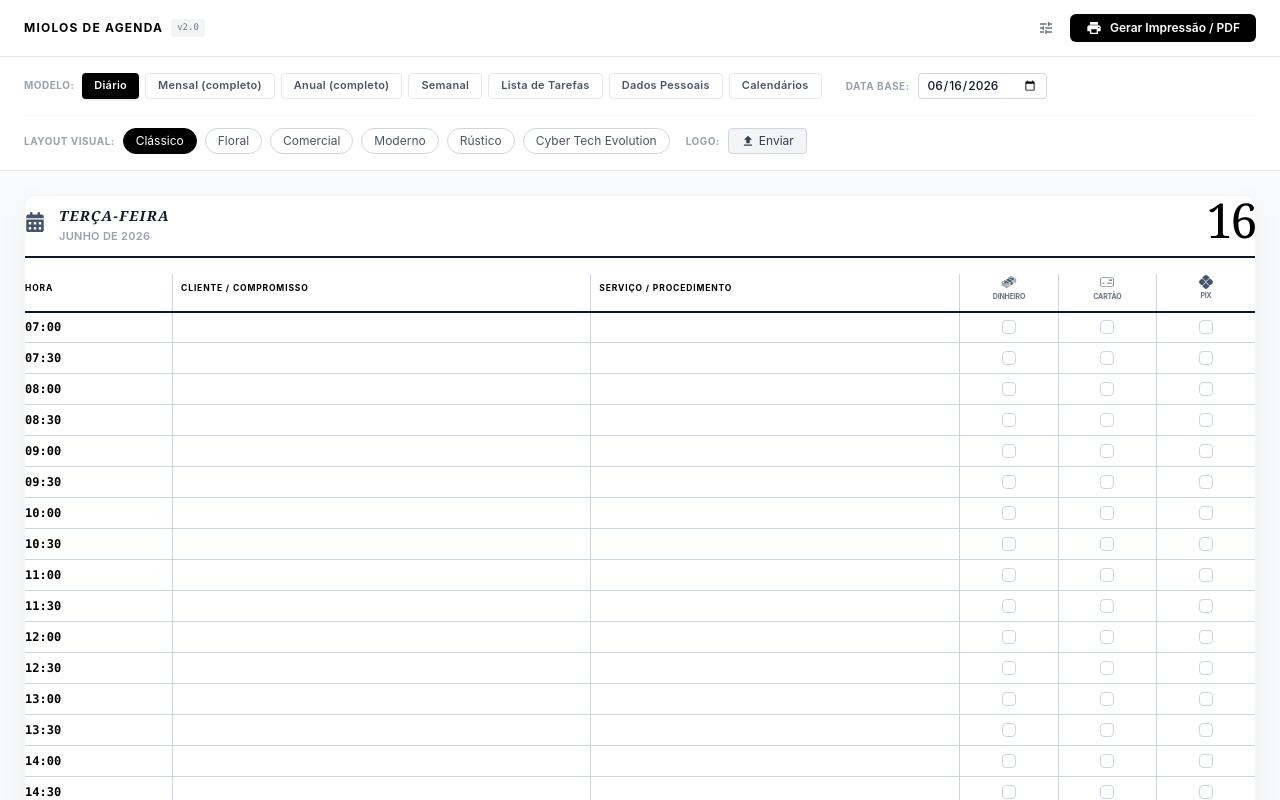
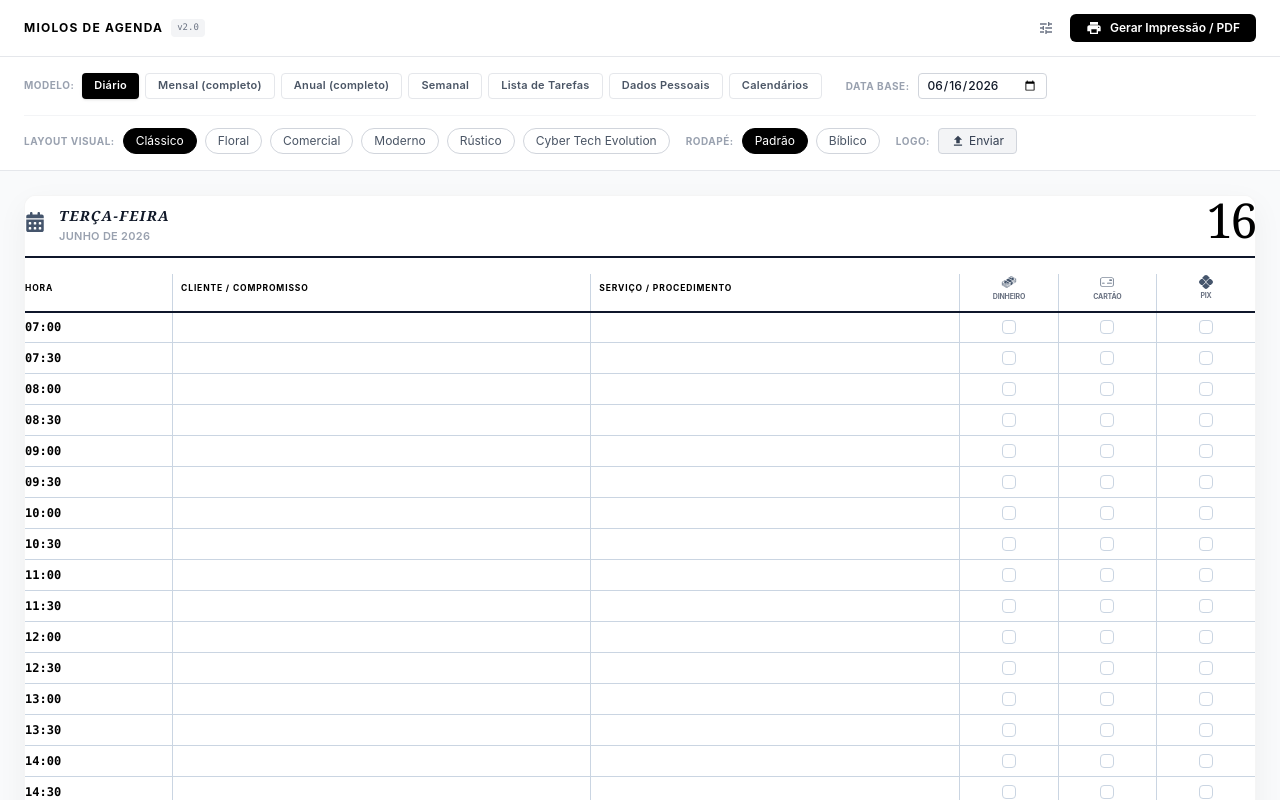
Before and after one commit to andreluismoraes500/Gerador-Miolo, a React (Vite) app: page / in a window 1280 px wide. Shown: the top 800 px of the page. Built offline with nearby package versions, Linux system fonts and the light colour scheme.

Commit message:
melhorando para rodapé com versões bibliocas

```diff
--- a/src/App.jsx
+++ b/src/App.jsx
@@ -26,6 +26,7 @@ function AppContent() {
   const [printing, setPrinting] = useState(false);
   const [showConfig, setShowConfig] = useState(true);
   const [colorTheme, setColorTheme] = useState("classico");
+  const [footerType, setFooterType] = useState("default"); // 👈 ESTADO DO RODAPÉ
 
   const { logo, setLogo } = useAgendaConfig();
 
@@ -60,8 +61,6 @@ function AppContent() {
     const reader = new FileReader();
     reader.onloadend = () => {
       setLogo(reader.result);
-      // Força a atualização do componente AgendaPreview resetando a key?
-      // Não necessário se o prop logo mudar, mas podemos forçar um re-render do preview com key.
     };
     reader.readAsDataURL(file);
   };
@@ -145,6 +144,7 @@ function AppContent() {
           </div>
 
           <div className="flex flex-wrap items-center gap-4 border-t border-gray-100 pt-3">
+            {/* Temas */}
             <div className="flex items-center gap-2">
               <label className="text-[10px] font-bold uppercase tracking-wider text-gray-400 whitespace-nowrap">
                 Layout Visual:
@@ -166,6 +166,34 @@ function AppContent() {
               </div>
             </div>
 
+            {/* 👇 SELETOR DE RODAPÉ */}
+            <div className="flex items-center gap-2">
+              <label className="text-[10px] font-bold uppercase tracking-wider text-gray-400 whitespace-nowrap">
+                Rodapé:
+              </label>
+              <button
+                onClick={() => setFooterType("default")}
+                className={`px-3 py-1 text-xs rounded-full border transition ${
+                  footerType === "default"
+                    ? "bg-black text-white border-black"
+                    : "bg-white text-gray-600 border-gray-300 hover:bg-gray-50"
+                }`}
+              >
+                Padrão
+              </button>
+              <button
+                onClick={() => setFooterType("biblical")}
+                className={`px-3 py-1 text-xs rounded-full border transition ${
+                  footerType === "biblical"
+                    ? "bg-black text-white border-black"
+                    : "bg-white text-gray-600 border-gray-300 hover:bg-gray-50"
+                }`}
+              >
+                Bíblico
+              </button>
+            </div>
+
+            {/* Logo */}
             <div className="flex items-center gap-2">
               <label className="text-[10px] font-bold uppercase tracking-wider text-gray-400">
                 Logo:
@@ -195,7 +223,7 @@ function AppContent() {
 
       <main className="flex-1 p-6 flex justify-center items-start overflow-y-auto print:p-0 print:overflow-visible">
         <AgendaPreview
-          key={`${template}-${selectedDate}-${colorTheme}-${logo}`} // Força re-render quando logo mudar
+          key={`${template}-${selectedDate}-${colorTheme}-${logo}-${footerType}`}
           template={template}
           customName={footerName}
           paid={paid}
@@ -203,6 +231,7 @@ function AppContent() {
           printing={printing}
           colorTheme={colorTheme}
           logo={logo}
+          footerType={footerType}
         />
       </main>
 
--- a/src/components/AgendaPreview.jsx
+++ b/src/components/AgendaPreview.jsx
@@ -8,6 +8,7 @@ export default function AgendaPreview({
   printing,
   colorTheme = "classico",
   logo,
+  footerType = "default",
 }) {
   const currentTemplate = TEMPLATES[template];
   if (!currentTemplate) {
@@ -27,6 +28,7 @@ export default function AgendaPreview({
         printing,
         colorTheme,
         logo,
+        footerType,
       )}
     </div>
   );
--- a/src/components/Footer.jsx
+++ b/src/components/Footer.jsx
@@ -1,7 +1,22 @@
-export default function Footer({ name }) {
+import { getVersiculoAleatorio } from "../utils/versiculos";
+
+export default function Footer({ name, type = "default" }) {
   const displayName =
     name && name.trim() !== "" ? name : "Lucas Cassiano de Moraes";
 
+  if (type === "biblical") {
+    const versiculo = getVersiculoAleatorio();
+    return (
+      <div className="w-full mt-4 pt-2 border-t border-gray-300 flex flex-col items-center text-[9px] text-gray-500 tracking-wide font-serif italic print:mt-2">
+        <p className="text-center max-w-[80%]">{versiculo}</p>
+        <p className="text-[8px] text-gray-400 uppercase tracking-widest font-sans mt-1">
+          {displayName}
+        </p>
+      </div>
+    );
+  }
+
+  // Rodapé padrão
   return (
     <div className="w-full mt-4 pt-2 border-t border-gray-300 flex justify-between items-center text-[9px] text-gray-400 tracking-widest uppercase font-mono print:mt-2">
       <p>
--- a/src/components/layouts/CalendarioLayout.jsx
+++ b/src/components/layouts/CalendarioLayout.jsx
@@ -44,6 +44,7 @@ export default function CalendarioLayout({
   footerName,
   colorTheme = "classico",
   logo,
+  footerType = "default",
 }) {
   const tema = TEMAS[colorTheme] || TEMAS.classico;
 
@@ -222,7 +223,7 @@ export default function CalendarioLayout({
           </div>
         </div>
       </div>
-      <Footer name={footerName} />
+      <Footer name={footerName} type={footerType} />
     </div>
   );
 }
--- a/src/components/layouts/DadosPessoaisLayout.jsx
+++ b/src/components/layouts/DadosPessoaisLayout.jsx
@@ -11,6 +11,7 @@ export default function DadosPessoaisLayout({
   footerName,
   colorTheme = "classico",
   logo,
+  footerType = "default",
 }) {
   const tema = TEMAS[colorTheme] || TEMAS.classico;
 
@@ -123,7 +124,7 @@ export default function DadosPessoaisLayout({
           </div>
         </div>
       </div>
-      <Footer name={footerName} />
+      <Footer name={footerName} type={footerType} />
     </div>
   );
 }
--- a/src/components/layouts/DiaCompleto.jsx
+++ b/src/components/layouts/DiaCompleto.jsx
@@ -16,6 +16,7 @@ export default function DiaCompleto({
   footerName,
   colorTheme = "classico",
   logo,
+  footerType = "default",
 }) {
   const feriado = getFeriado(data);
   const comemorativa = getComemorativa(data);
@@ -168,7 +169,7 @@ export default function DiaCompleto({
           </table>
         </div>
       </div>
-      <Footer name={footerName} />
+      <Footer name={footerName} type={footerType} />
     </div>
   );
 }
--- a/src/components/layouts/SemanalLayout.jsx
+++ b/src/components/layouts/SemanalLayout.jsx
@@ -8,6 +8,7 @@ export default function SemanalLayout({
   footerName,
   colorTheme = "classico",
   logo,
+  footerType = "default",
 }) {
   const tema = TEMAS[colorTheme] || TEMAS.classico;
   const todosOsDias = [
@@ -104,7 +105,7 @@ export default function SemanalLayout({
           </div>
         </div>
       </div>
-      <Footer name={footerName} />
+      <Footer name={footerName} type={footerType} />
     </div>
   );
 }
--- a/src/components/layouts/TarefasLayout.jsx
+++ b/src/components/layouts/TarefasLayout.jsx
@@ -11,6 +11,7 @@ export default function TarefasLayout({
   footerName,
   colorTheme = "classico",
   logo,
+  footerType = "default",
 }) {
   const tema = TEMAS[colorTheme] || TEMAS.classico;
   const diasSemana = ["S", "T", "Q", "Q", "S", "S", "D"];
@@ -138,7 +139,7 @@ export default function TarefasLayout({
           </div>
         </div>
       </div>
-      <Footer name={footerName} />
+      <Footer name={footerName} type={footerType} />
     </div>
   );
 }
--- /dev/null
+++ b/src/utils/versiculos.js
@@ -0,0 +1,20 @@
+export const VERSICULOS_BIBLICOS = [
+  "O Senhor é o meu pastor; nada me faltará. (Salmos 23:1)",
+  "Confie no Senhor de todo o seu coração e não se apoie em seu próprio entendimento. (Provérbios 3:5)",
+  "Posso todas as coisas naquele que me fortalece. (Filipenses 4:13)",
+  "O amor é paciente, o amor é bondoso. (1 Coríntios 13:4)",
+  "Não se preocupem com o amanhã, pois o amanhã trará suas próprias preocupações. (Mateus 6:34)",
+  "Alegrem-se sempre, orem continuamente, deem graças em todas as circunstâncias. (1 Tessalonicenses 5:16-18)",
+  "O Senhor é bom, um refúgio em tempos de angústia. (Naum 1:7)",
+  "Tudo posso naquele que me fortalece. (Filipenses 4:13)",
+  "O temor do Senhor é o princípio da sabedoria. (Provérbios 9:10)",
+  "Buscai primeiro o Reino de Deus e a sua justiça, e todas essas coisas vos serão acrescentadas. (Mateus 6:33)",
+  "O Senhor te abençoará e te guardará. (Números 6:24)",
+  "Deus é o nosso refúgio e fortaleza, socorro bem presente na angústia. (Salmos 46:1)",
+];
+
+export function getVersiculoAleatorio() {
+  return VERSICULOS_BIBLICOS[
+    Math.floor(Math.random() * VERSICULOS_BIBLICOS.length)
+  ];
+}
```
